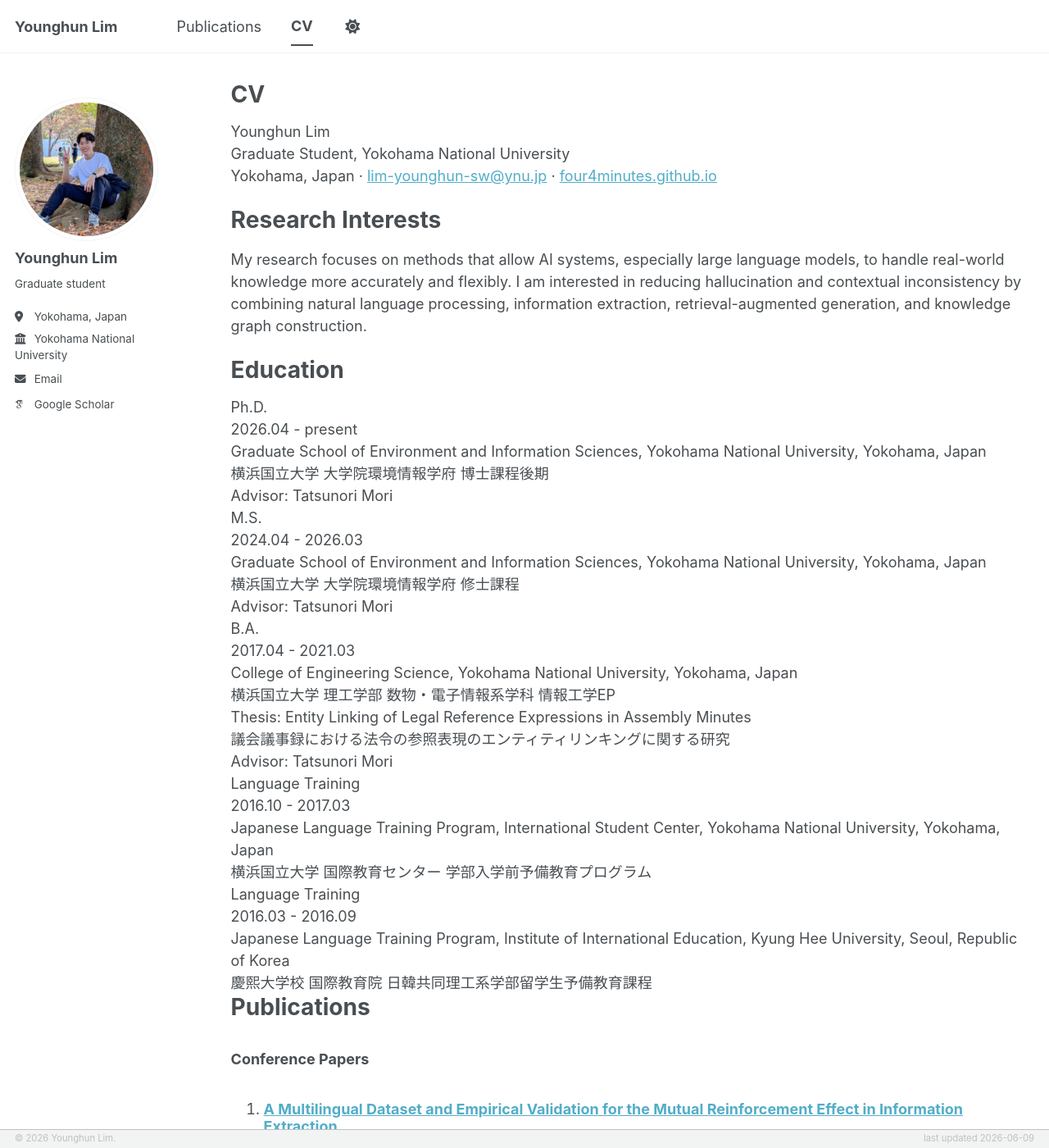
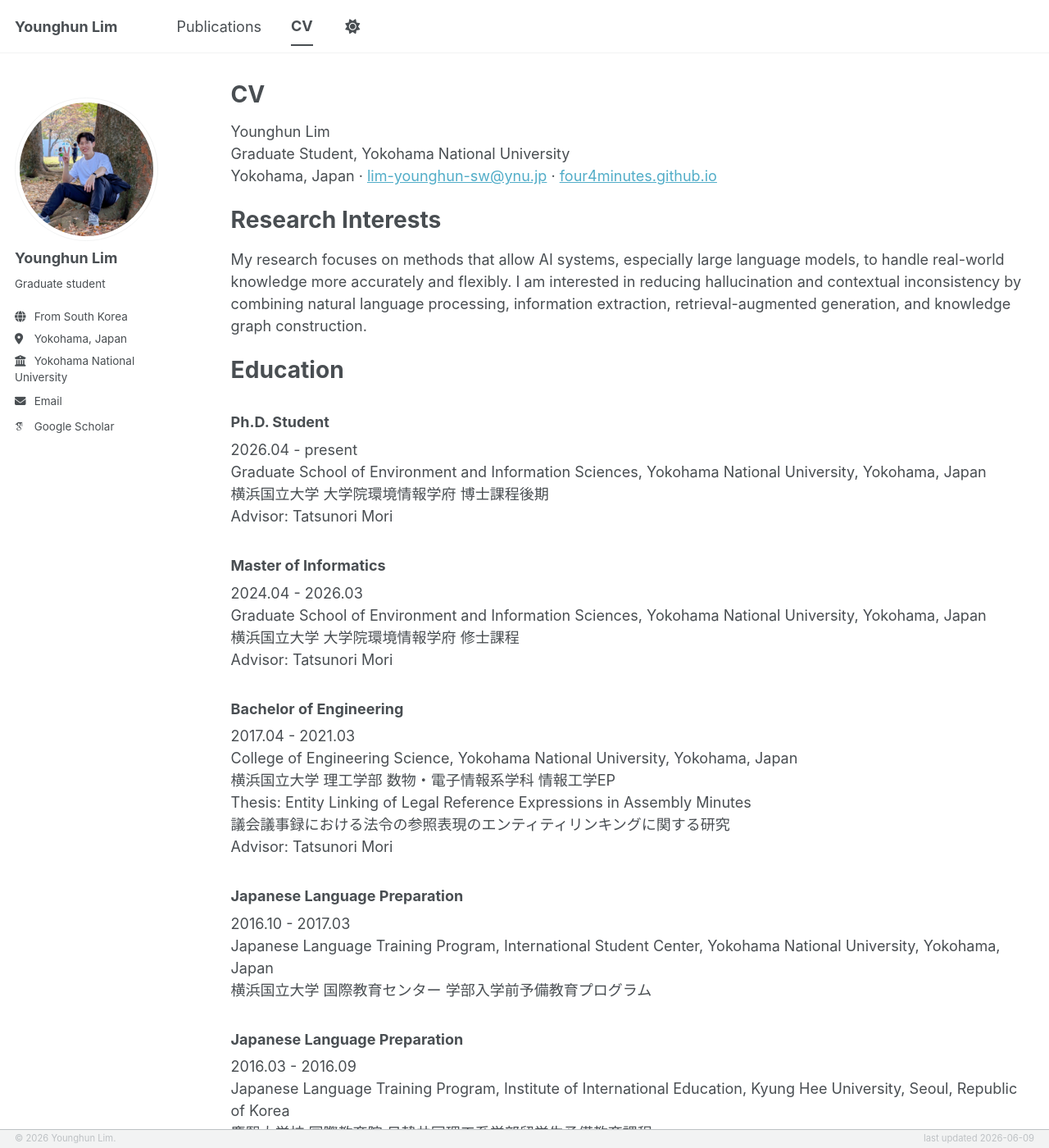
Before and after one commit to four4minutes/four4minutes.github.io, a Jekyll site: the page built from _pages/cv.md, in a window 1280 px wide and 1400 px high. Shown: the whole window at 82% size. Built offline with Jekyll 4.4.1, drawn with Linux system fonts in a browser that asks for light colours; some web fonts are replaced; a script bundle is joined from its source files by our own code; library files that are not in the unit come from our copies.

Commit message:
Enhance CV layout with improved education section styling and add origin information to author profile

```diff
--- a/_config.yml
+++ b/_config.yml
@@ -27,6 +27,7 @@ author:
   name             : "Younghun Lim"
   pronouns         : # example: "she/her"
   bio              : "Graduate student"
+  origin           : "From South Korea"
   location         : "Yokohama, Japan"
   employer         : "Yokohama National University"
   uri              : # URL
--- a/_includes/author-profile.html
+++ b/_includes/author-profile.html
@@ -23,6 +23,9 @@
   <div class="author__urls-wrapper">
     <ul class="author__urls social-icons">
       <!-- Font Awesome icons / Biographic information  -->
+      {% if author.origin %}
+        <li class="author__desktop"><i class="fas fa-fw fa-globe icon-pad-right" aria-hidden="true"></i>{{ author.origin }}</li>
+      {% endif %}
       {% if author.location %}
         <li class="author__desktop"><i class="fas fa-fw fa-location-dot icon-pad-right" aria-hidden="true"></i>{{ author.location }}</li>
       {% endif %}
--- a/_pages/cv.md
+++ b/_pages/cv.md
@@ -21,9 +21,9 @@ My research focuses on methods that allow AI systems, especially large language
 Education
 ======
 
-<div class="cv-entry cv-entry-education">
-  <div class="cv-label">Ph.D.</div>
-  <div class="cv-entry-body">
+<div class="cv-education-item">
+  <h3 class="cv-education-heading">Ph.D. Student</h3>
+  <div class="cv-education-body">
     <span class="cv-meta">2026.04 - present</span><br>
     Graduate School of Environment and Information Sciences, Yokohama National University, Yokohama, Japan<br>
     <span class="cv-subtext">横浜国立大学 大学院環境情報学府 博士課程後期</span><br>
@@ -31,9 +31,9 @@ Education
   </div>
 </div>
 
-<div class="cv-entry cv-entry-education">
-  <div class="cv-label">M.S.</div>
-  <div class="cv-entry-body">
+<div class="cv-education-item">
+  <h3 class="cv-education-heading">Master of Informatics</h3>
+  <div class="cv-education-body">
     <span class="cv-meta">2024.04 - 2026.03</span><br>
     Graduate School of Environment and Information Sciences, Yokohama National University, Yokohama, Japan<br>
     <span class="cv-subtext">横浜国立大学 大学院環境情報学府 修士課程</span><br>
@@ -41,9 +41,9 @@ Education
   </div>
 </div>
 
-<div class="cv-entry cv-entry-education">
-  <div class="cv-label">B.A.</div>
-  <div class="cv-entry-body">
+<div class="cv-education-item">
+  <h3 class="cv-education-heading">Bachelor of Engineering</h3>
+  <div class="cv-education-body">
     <span class="cv-meta">2017.04 - 2021.03</span><br>
     College of Engineering Science, Yokohama National University, Yokohama, Japan<br>
     <span class="cv-subtext">横浜国立大学 理工学部 数物・電子情報系学科 情報工学EP</span><br>
@@ -53,18 +53,18 @@ Education
   </div>
 </div>
 
-<div class="cv-entry cv-entry-education">
-  <div class="cv-label">Language Training</div>
-  <div class="cv-entry-body">
+<div class="cv-education-item">
+  <h3 class="cv-education-heading">Japanese Language Preparation</h3>
+  <div class="cv-education-body">
     <span class="cv-meta">2016.10 - 2017.03</span><br>
     Japanese Language Training Program, International Student Center, Yokohama National University, Yokohama, Japan<br>
     <span class="cv-subtext">横浜国立大学 国際教育センター 学部入学前予備教育プログラム</span>
   </div>
 </div>
 
-<div class="cv-entry cv-entry-education">
-  <div class="cv-label">Language Training</div>
-  <div class="cv-entry-body">
+<div class="cv-education-item">
+  <h3 class="cv-education-heading">Japanese Language Preparation</h3>
+  <div class="cv-education-body">
     <span class="cv-meta">2016.03 - 2016.09</span><br>
     Japanese Language Training Program, Institute of International Education, Kyung Hee University, Seoul, Republic of Korea<br>
     <span class="cv-subtext">慶熙大学校 国際教育院 日韓共同理工系学部留学生予備教育課程</span>
--- a/_sass/layout/_page.scss
+++ b/_sass/layout/_page.scss
@@ -107,9 +107,32 @@
     line-height: 1.45;
   }
 
+  .cv-education-item + h1,
   .cv-entry + h1,
   .cv-publications + h1 {
-    margin-top: 2.6rem;
+    margin-top: 0;
+    padding-top: 2.4rem;
+  }
+
+  .cv-education-item {
+    margin-bottom: 1.45rem;
+  }
+
+  .cv-education-heading {
+    margin-top: 0;
+    margin-bottom: 0.45rem;
+    color: var(--global-text-color);
+    font-size: 0.95em;
+    font-weight: 700;
+    line-height: 1.35;
+  }
+
+  .cv-education-body {
+    margin-left: 0.55rem;
+    padding-left: 0.8rem;
+    border-left: 2px solid var(--global-border-color);
+    font-size: 0.9em;
+    line-height: 1.55;
   }
 
   .cv-entry {
@@ -150,6 +173,7 @@
     line-height: 1.55;
   }
 
+  .cv-education-body .cv-subtext,
   .cv-entry-body .cv-subtext {
     font-size: 0.85em;
   }
```
